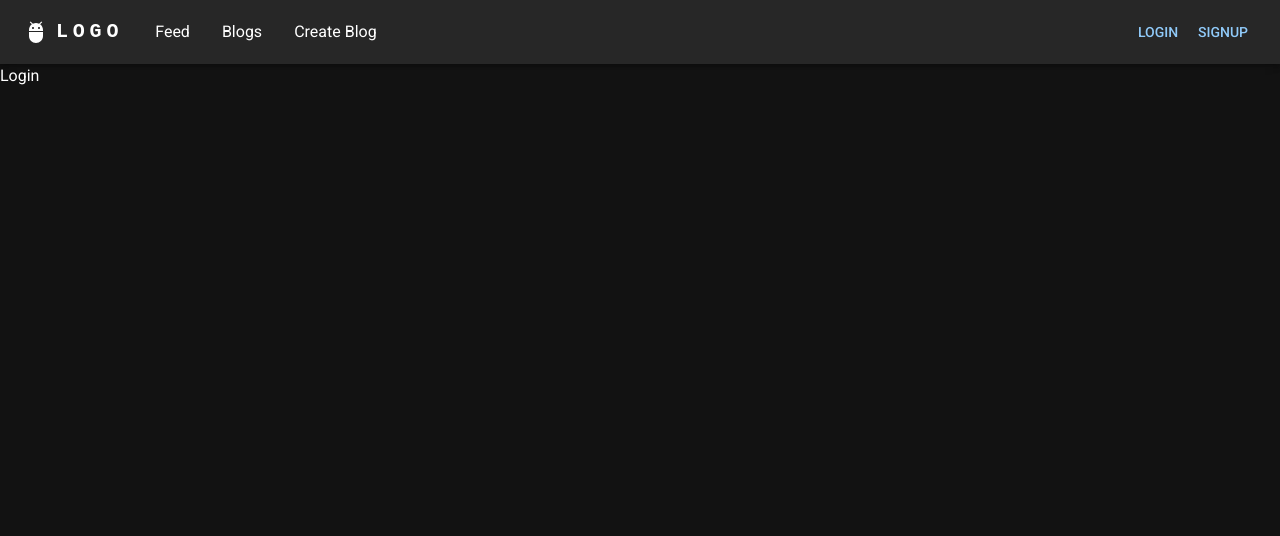
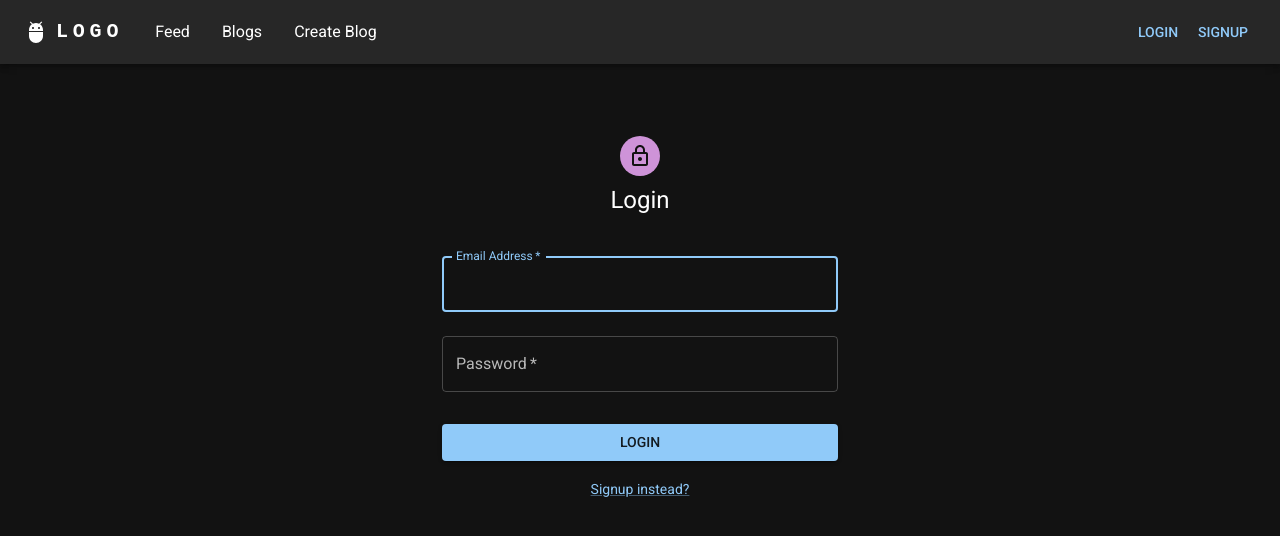
Before and after one commit to GitUsmanBaig/TravelManagementFrontend, a React (Vite) app: page /travel-agency/login in a window 1280 px wide. Shown: the top 536 px of the page. Built offline with nearby package versions, Linux system fonts and the light colour scheme.

Commit message:
Add login functionality for Travel Agency Panel

```diff
--- a/src/App.jsx
+++ b/src/App.jsx
@@ -3,6 +3,7 @@ import { BrowserRouter, Route, Routes, Outlet } from "react-router-dom";
 import TravelAgencyNavbar from "./TravelAgencyPanel/Components/TravelAgencyNavbar";
 import TravelAgencyHome from "./TravelAgencyPanel/Pages/TravelAgencyHome";
 import TravelAgencySignup from "./TravelAgencyPanel/Pages/TravelAgencySignup";
+import TravelAgencyLogin from "./TravelAgencyPanel/Pages/TravelAgencyLogin";
 
 import UserLogin from "./TravellerPanel/UserLogin";
 import UserDashboard from "./TravellerPanel/UserDashboard";
@@ -19,8 +20,6 @@ function App() {
     );
   };
 
-
-
   return (
     <>
       <BrowserRouter>
@@ -28,14 +27,16 @@ function App() {
           <Route path="/travel-agency/" element={<TravelAgencyOutlet />}>
             <Route index element={<TravelAgencyHome />} />
             <Route path="register" element={<TravelAgencySignup />} />
-            <Route path="login" element={<div>Login</div>} />
+            <Route path="login" element={<TravelAgencyLogin />} />
           </Route>
 
-          <Route path="/user/login" element={<UserLogin />}/>
+          <Route path="/user/login" element={<UserLogin />} />
           <Route path="/user/dashboard" element={<UserDashboard />} />
-          <Route path="/user/hotelofpackage/:packageId" element={<HotelPackage />} />
+          <Route
+            path="/user/hotelofpackage/:packageId"
+            element={<HotelPackage />}
+          />
           <Route path="/user/profile" element={<UserProfile />} />
-
         </Routes>
       </BrowserRouter>
     </>
--- /dev/null
+++ b/src/TravelAgencyPanel/Hooks/useLogin.jsx
@@ -0,0 +1,12 @@
+import { useMutation } from "@tanstack/react-query";
+import APIClient from "../Services/apiClient";
+
+const apiClient = new APIClient("/travel-agency/login");
+
+const useLogin = () => {
+  return useMutation({
+    mutationFn: data => apiClient.postRequest(data),
+  });
+};
+
+export default useLogin;
--- a/src/TravelAgencyPanel/Pages/TravelAgencyLogin.jsx
+++ b/src/TravelAgencyPanel/Pages/TravelAgencyLogin.jsx
@@ -1,150 +1,150 @@
-// import {
-//   CssBaseline,
-//   Avatar,
-//   Button,
-//   TextField,
-//   Link,
-//   Grid,
-//   Box,
-//   Typography,
-//   Container,
-// } from "@mui/material";
-// import LockOutlinedIcon from "@mui/icons-material/LockOutlined";
-// import { z } from "zod";
-// import { zodResolver } from "@hookform/resolvers/zod";
-// import { useRef } from "react";
-// import { useForm, FieldValues } from "react-hook-form";
-// import { toast } from "react-toastify";
-// import { useNavigate } from "react-router-dom";
+import {
+  CssBaseline,
+  Avatar,
+  Button,
+  TextField,
+  Link,
+  Grid,
+  Box,
+  Typography,
+  Container,
+} from "@mui/material";
+import LockOutlinedIcon from "@mui/icons-material/LockOutlined";
+import { z } from "zod";
+import { zodResolver } from "@hookform/resolvers/zod";
+import { useRef } from "react";
+import { useForm } from "react-hook-form";
+import { toast } from "react-toastify";
+import { useNavigate } from "react-router-dom";
 
-// import useLogin from "../hooks/useLogin";
+import useLogin from "../Hooks/useLogin";
 
-// const schema = z.object({
-//   email: z.string().email("Please enter a valid email address."),
-//   password: z.string().min(8, "Password must be at least 8 characters."),
-// });
+const schema = z.object({
+  email: z.string().email("Please enter a valid email address."),
+  password: z.string().min(8, "Password must be at least 8 characters."),
+});
 
-// const Login = () => {
-//   const navigate = useNavigate();
+const Login = () => {
+  const navigate = useNavigate();
 
-//   const {
-//     register,
-//     handleSubmit,
-//     formState: { errors },
-//     reset,
-//   } = useForm({ resolver: zodResolver(schema) });
+  const {
+    register,
+    handleSubmit,
+    formState: { errors },
+    reset,
+  } = useForm({ resolver: zodResolver(schema) });
 
-//   const mutation = useLogin();
+  const mutation = useLogin();
 
-//   const checkData = async (data: FieldValues) => {
-//     try {
-//       // eslint-disable-next-line @typescript-eslint/no-explicit-any
-//       const response: any = await mutation.mutateAsync(data);
-//       sessionStorage.setItem("token", response?.token);
-//       sessionStorage.setItem("userId", response?.userId);
+  const checkData = async data => {
+    try {
+      const response = await mutation.mutateAsync(data);
+      localStorage.setItem("AgencyToken", response.token);
+      localStorage.setItem("AgencyId", response.id);
 
-//       // if (mutation.isSuccess) {
-//       toast.success("Login Successful", {
-//         position: "top-right",
-//         autoClose: 5000,
-//         hideProgressBar: false,
-//         closeOnClick: true,
-//         pauseOnHover: true,
-//         draggable: true,
-//         progress: undefined,
-//         theme: "dark",
-//       });
-//       // }
+      // if (mutation.isSuccess) {
+      toast.success("Login Successful", {
+        position: "top-right",
+        autoClose: 5000,
+        hideProgressBar: false,
+        closeOnClick: true,
+        pauseOnHover: true,
+        draggable: true,
+        progress: undefined,
+        theme: "dark",
+      });
+      // }
 
-//       navigate("/");
-//       window.location.reload();
-//     } catch (error) {
-//       toast.error("Error: Please try again", {
-//         position: "top-right",
-//         autoClose: 5000,
-//         hideProgressBar: false,
-//         closeOnClick: true,
-//         pauseOnHover: true,
-//         draggable: true,
-//         progress: undefined,
-//         theme: "dark",
-//       });
-//     }
+      navigate("/travel-agency/");
+      window.location.reload();
+    } catch (error) {
+      console.log(error);
+      toast.error("Error: Please try again", {
+        position: "top-right",
+        autoClose: 5000,
+        hideProgressBar: false,
+        closeOnClick: true,
+        pauseOnHover: true,
+        draggable: true,
+        progress: undefined,
+        theme: "dark",
+      });
+    }
 
-//     reset();
-//   };
+    reset();
+  };
 
-//   const form = useRef();
+  const form = useRef();
 
-//   return (
-//     <Container component="main" maxWidth="xs">
-//       <CssBaseline />
-//       <Box
-//         sx={{
-//           marginTop: 8,
-//           display: "flex",
-//           flexDirection: "column",
-//           alignItems: "center",
-//         }}
-//       >
-//         <Avatar sx={{ m: 1, bgcolor: "secondary.main" }}>
-//           <LockOutlinedIcon />
-//         </Avatar>
-//         <Typography component="h1" variant="h5">
-//           Login
-//         </Typography>
-//         <Box
-//           component="form"
-//           ref={form}
-//           noValidate
-//           onSubmit={handleSubmit(checkData)}
-//           sx={{ mt: 3 }}
-//         >
-//           <TextField
-//             {...register("email")}
-//             margin="normal"
-//             required
-//             fullWidth
-//             id="email"
-//             label="Email Address"
-//             name="email"
-//             autoComplete="email"
-//             autoFocus
-//             error={Boolean(errors.email)}
-//             helperText={errors.email?.message as string | undefined}
-//           />
-//           <TextField
-//             {...register("password")}
-//             margin="normal"
-//             required
-//             fullWidth
-//             name="password"
-//             label="Password"
-//             type="password"
-//             id="password"
-//             autoComplete="current-password"
-//             error={Boolean(errors.password)}
-//             helperText={errors.password?.message as string | undefined}
-//           />
-//           <Button
-//             type="submit"
-//             fullWidth
-//             variant="contained"
-//             sx={{ mt: 3, mb: 2 }}
-//           >
-//             Login
-//           </Button>
-//           <Grid container justifyContent="center">
-//             <Grid item>
-//               <Link href="/signup" variant="body2">
-//                 Signup instead?
-//               </Link>
-//             </Grid>
-//           </Grid>
-//         </Box>
-//       </Box>
-//     </Container>
-//   );
-// };
+  return (
+    <Container component="main" maxWidth="xs">
+      <CssBaseline />
+      <Box
+        sx={{
+          marginTop: 8,
+          display: "flex",
+          flexDirection: "column",
+          alignItems: "center",
+        }}
+      >
+        <Avatar sx={{ m: 1, bgcolor: "secondary.main" }}>
+          <LockOutlinedIcon />
+        </Avatar>
+        <Typography component="h1" variant="h5">
+          Login
+        </Typography>
+        <Box
+          component="form"
+          ref={form}
+          noValidate
+          onSubmit={handleSubmit(checkData)}
+          sx={{ mt: 3 }}
+        >
+          <TextField
+            {...register("email")}
+            margin="normal"
+            required
+            fullWidth
+            id="email"
+            label="Email Address"
+            name="email"
+            autoComplete="email"
+            autoFocus
+            error={Boolean(errors.email)}
+            helperText={errors.email?.message}
+          />
+          <TextField
+            {...register("password")}
+            margin="normal"
+            required
+            fullWidth
+            name="password"
+            label="Password"
+            type="password"
+            id="password"
+            autoComplete="current-password"
+            error={Boolean(errors.password)}
+            helperText={errors.password?.message}
+          />
+          <Button
+            type="submit"
+            fullWidth
+            variant="contained"
+            sx={{ mt: 3, mb: 2 }}
+          >
+            Login
+          </Button>
+          <Grid container justifyContent="center">
+            <Grid item>
+              <Link href="/signup" variant="body2">
+                Signup instead?
+              </Link>
+            </Grid>
+          </Grid>
+        </Box>
+      </Box>
+    </Container>
+  );
+};
 
-// export default Login;
+export default Login;
--- a/src/TravelAgencyPanel/Pages/TravelAgencySignup.jsx
+++ b/src/TravelAgencyPanel/Pages/TravelAgencySignup.jsx
@@ -50,9 +50,9 @@ const Signup = () => {
   const [image, setImage] = useState();
 
   const handleFileChange = event => {
-    console.log(file);
+    //console.log(file);
     setFile(event.target.files[0]);
-    console.log(file);
+    //console.log(file);
   };
 
   const {
```
